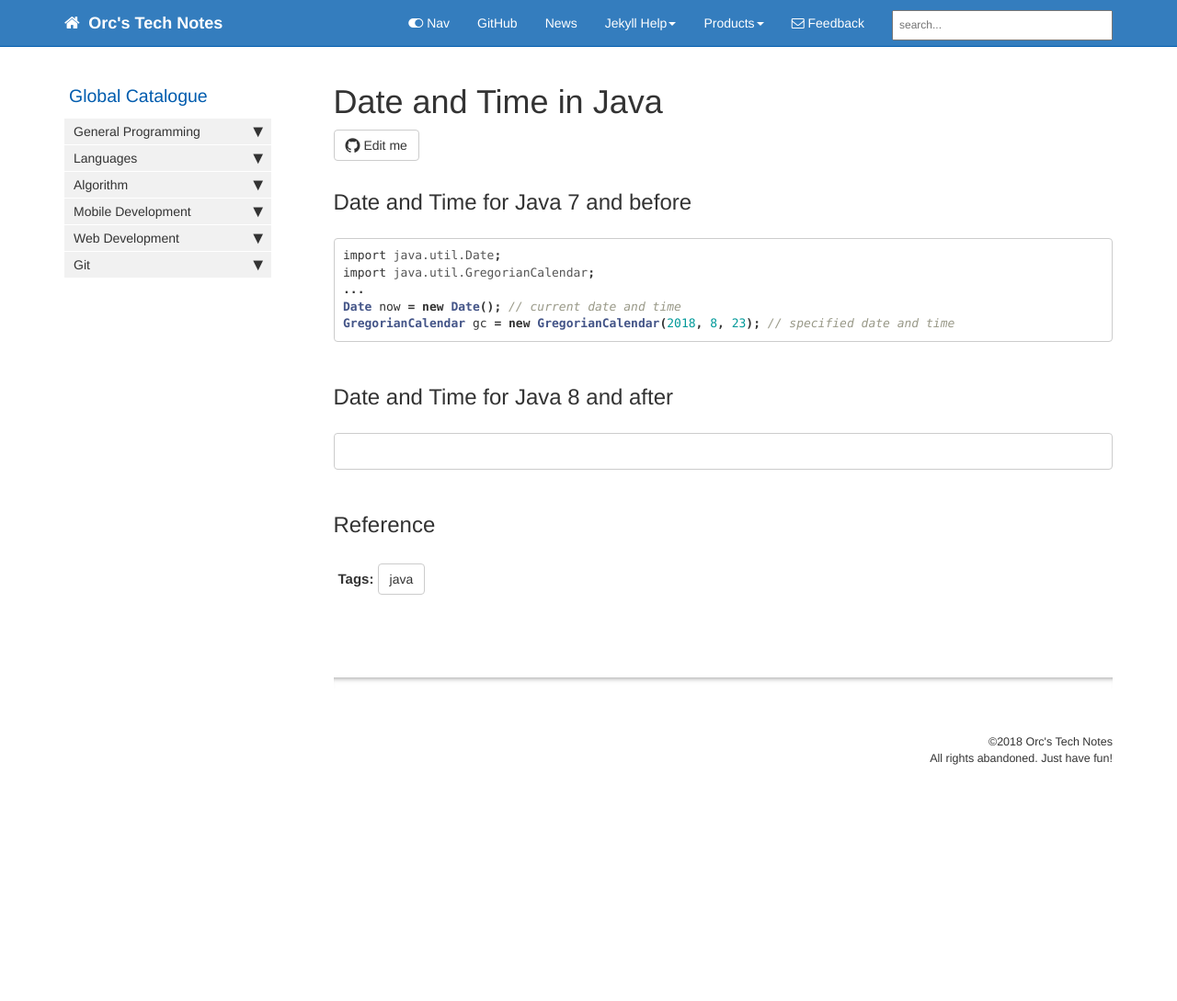
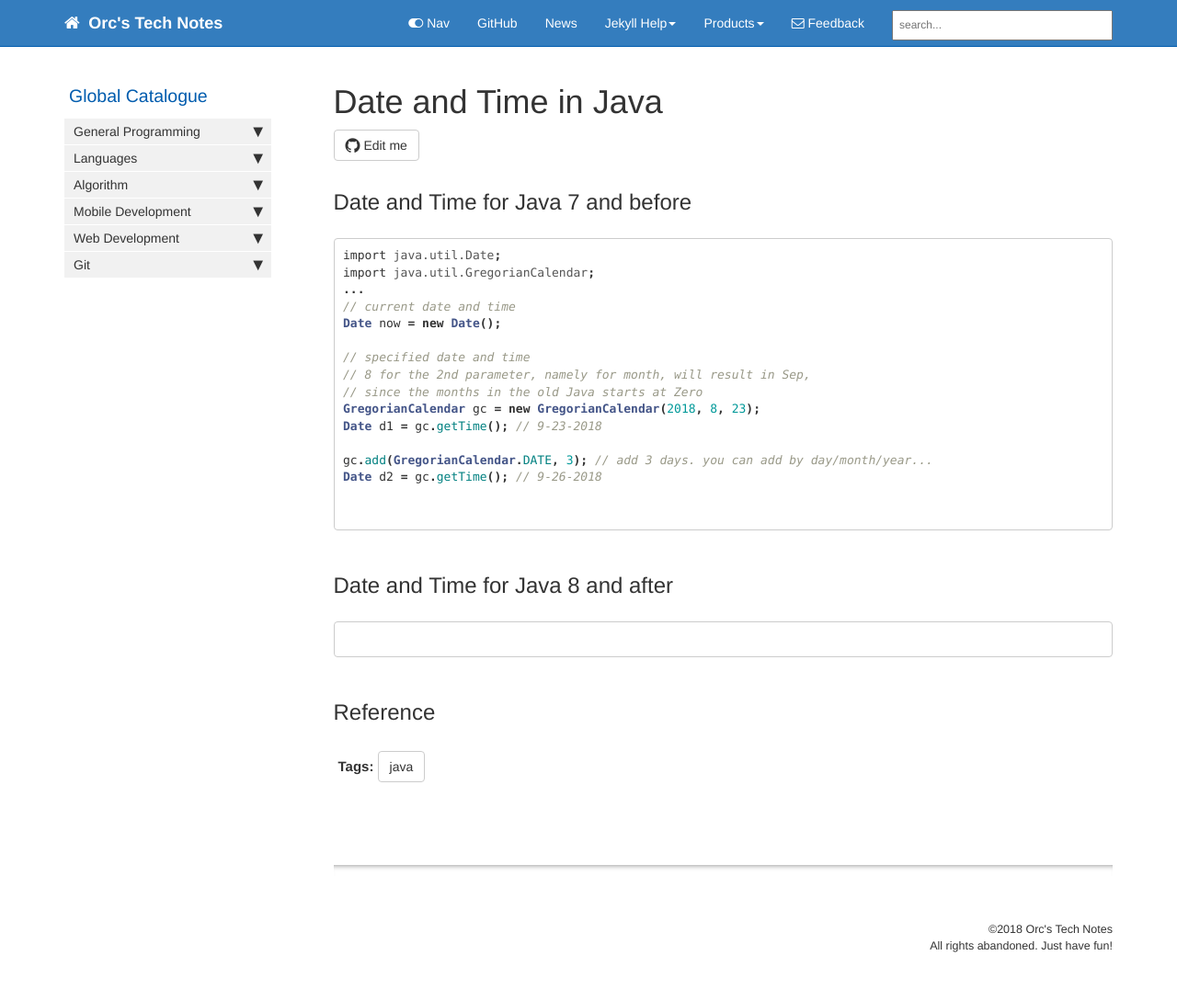
Before and after one commit to HungryOrc/hungryorc.github.io, a Jekyll site: the page built from pages/java/java_data_time.md, in a window 1280 px wide. Shown: the whole page at 92% size. Built offline with Jekyll 4.4.1, drawn with Linux system fonts in a browser that asks for light colours; nearby versions of some CDN libraries; comment, search, counter and statistics services are not loaded; before the commit the page ends 900 px from its top, so only the background shows below that.

Commit message:
Update java_data_time.md

````diff
--- a/pages/java/java_data_time.md
+++ b/pages/java/java_data_time.md
@@ -14,8 +14,19 @@ toc: false
 import java.util.Date;
 import java.util.GregorianCalendar;
 ...
-Date now = new Date(); // current date and time
-GregorianCalendar gc = new GregorianCalendar(2018, 8, 23); // specified date and time
+// current date and time
+Date now = new Date();
+
+// specified date and time
+// 8 for the 2nd parameter, namely for month, will result in Sep,
+// since the months in the old Java starts at Zero
+GregorianCalendar gc = new GregorianCalendar(2018, 8, 23);
+Date d1 = gc.getTime(); // 9-23-2018
+
+gc.add(GregorianCalendar.DATE, 3); // add 3 days. you can add by day/month/year...
+Date d2 = gc.getTime(); // 9-26-2018
+
+
 ```
 
 ## Date and Time for Java 8 and after
````
